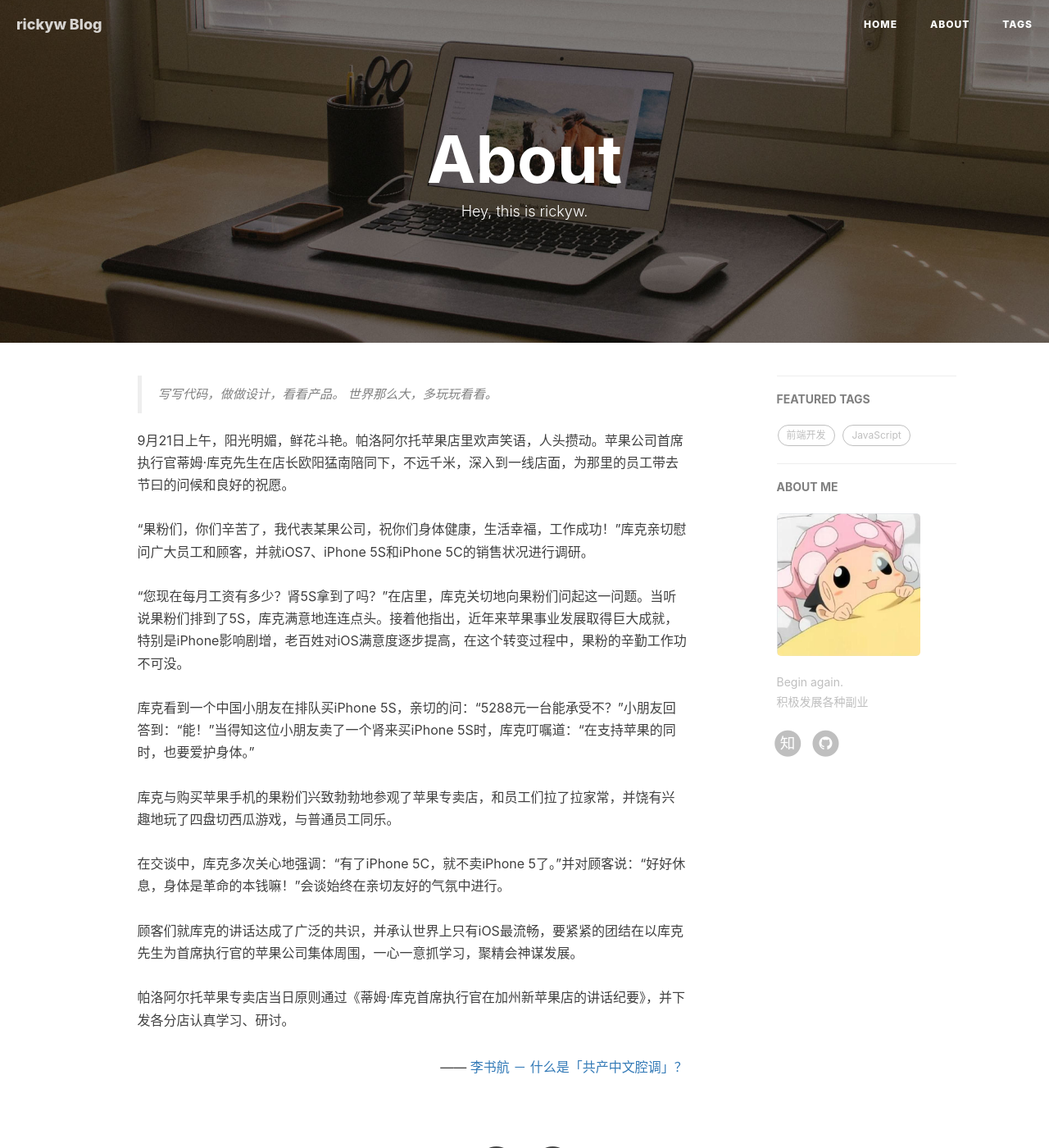
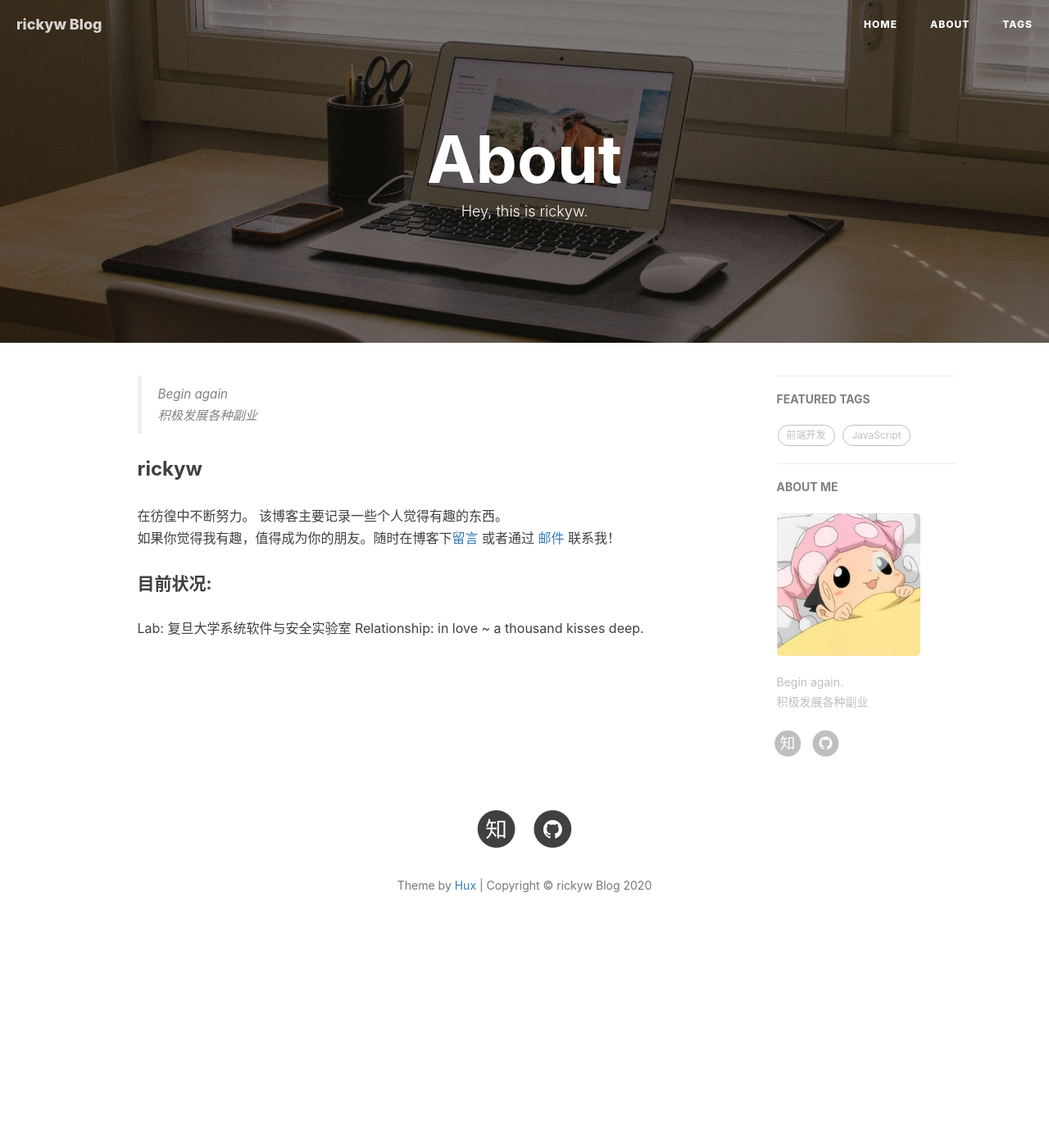
Before and after one commit to Zchengwu/Zchengwu.github.io, a Jekyll site: the page built from about.html, in a window 1280 px wide and 1400 px high. Shown: the whole window at 82% size. Built offline with Jekyll 4.4.1, drawn with Linux system fonts in a browser that asks for light colours; nearby versions of some CDN libraries; comment, search, counter and statistics services are not loaded.

Commit message:
modify about me

```diff
--- a/about.html
+++ b/about.html
@@ -15,54 +15,25 @@ header-img: "img/home-bg.jpg"
 <!-- Chinese Version -->
 <div class="zh post-container">
     <blockquote>
-        写写代码，做做设计，看看产品。
-        世界那么大，多玩玩看看。
+        <p>Begin again<br>积极发展各种副业</p>
     </blockquote>
-    9月21日上午，阳光明媚，鲜花斗艳。帕洛阿尔托苹果店里欢声笑语，人头攒动。苹果公司首席执行官蒂姆·库克先生在店长欧阳猛南陪同下，不远千米，深入到一线店面，为那里的员工带去节曰的问候和良好的祝愿。<br><br>“果粉们，你们辛苦了，我代表某果公司，祝你们身体健康，生活幸福，工作成功！”库克亲切慰问广大员工和顾客，并就iOS7、iPhone 5S和iPhone 5C的销售状况进行调研。 <br><br>“您现在每月工资有多少？肾5S拿到了吗？”在店里，库克关切地向果粉们问起这一问题。当听说果粉们排到了5S，库克满意地连连点头。接着他指出，近年来苹果事业发展取得巨大成就，特别是iPhone影响剧增，老百姓对iOS满意度逐步提高，在这个转变过程中，果粉的辛勤工作功不可没。<br><br>库克看到一个中国小朋友在排队买iPhone 5S，亲切的问：“5288元一台能承受不？”小朋友回答到：“能！”当得知这位小朋友卖了一个肾来买iPhone 5S时，库克叮嘱道：“在支持苹果的同时，也要爱护身体。”<br><br>库克与购买苹果手机的果粉们兴致勃勃地参观了苹果专卖店，和员工们拉了拉家常，并饶有兴趣地玩了四盘切西瓜游戏，与普通员工同乐。<br><br>在交谈中，库克多次关心地强调：“有了iPhone 5C，就不卖iPhone 5了。”并对顾客说：“好好休息，身体是革命的本钱嘛！”会谈始终在亲切友好的气氛中进行。<br><br>顾客们就库克的讲话达成了广泛的共识，并承认世界上只有iOS最流畅，要紧紧的团结在以库克先生为首席执行官的苹果公司集体周围，一心一意抓学习，聚精会神谋发展。<br>
-    <br>帕洛阿尔托苹果专卖店当日原则通过《蒂姆·库克首席执行官在加州新苹果店的讲话纪要》，并下发各分店认真学习、研讨。
 
-    <p style="text-align:right;">
-        —— <a href="http://www.zhihu.com/question/19687065">李书航 － 什么是「共产中文腔调」？ </a>
+    <p><h3>rickyw</h3></p>
+
+    <p> 在彷徨中不断努力。
+        该博客主要记录一些个人觉得有趣的东西。<br>
+        如果你觉得我有趣，值得成为你的朋友。随时在博客下<a href="#comments">留言 </a>或者通过 <a href="ailto:{{ site.email }}?subject=Interested+In+Your+Blog+Posts" target="_blank">邮件</a> 联系我！
     </p>
 
+    <tr>
+    <h4>目前状况:</h4>
+    <div class="content-left1">
+        <p>
+            Lab: 复旦大学系统软件与安全实验室
+            Relationship: in love ~ a thousand kisses deep.
+        </p>
+    </div>
 </div>
-
-<!-- English Version -->
-<div class="en post-container">
-    <blockquote>
-        Designer or Engineer, things in between.
-    </blockquote>
-
-    <p>
-        Your work is going to fill a large part of your life, and the only way to be truly satisfied is to do what you believe is great work. And the only way to do great work is to love what you do. If you haven’t found it yet, keep looking. Don’t settle. As with all matters of the heart, you’ll know when you find it.
-    </p>
-
-    <p>
-    If you want to live your life in a creative way, as an artist, you have to not look back too much. You have to be willing to take whatever you’ve done and whoever you were and throw them away.
-    </p>
-
-    <p style="text-align:right;">
-    -- Steve Jobs
-    </p>
-
-</div>
-
-<!-- Handle Language Change -->
-<script type="text/javascript">
-    var $zh = document.querySelector(".zh");
-    var $en = document.querySelector(".en");
-    function onLanChange(index){
-        if(index == 0){
-            $zh.style.display = "block";
-            $en.style.display = "none";
-        }else{
-            $en.style.display = "block";
-            $zh.style.display = "none";
-        }
-    }
-    onLanChange(0);
-</script>
-
 
 
 {% if site.duoshuo_username %}
```
Also changed, not shown: img/post-bg.jpg (renamed from img/post-bg-2015.jpg), 4 other files.
